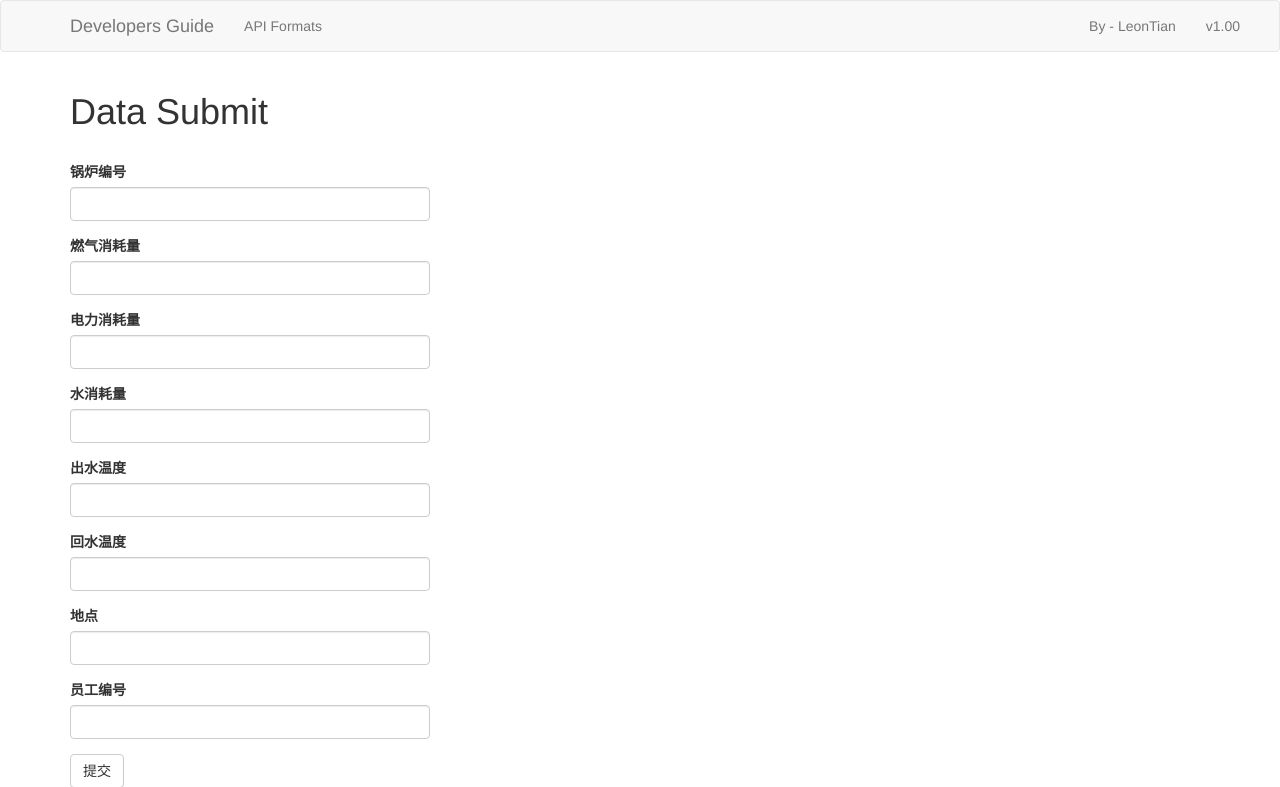
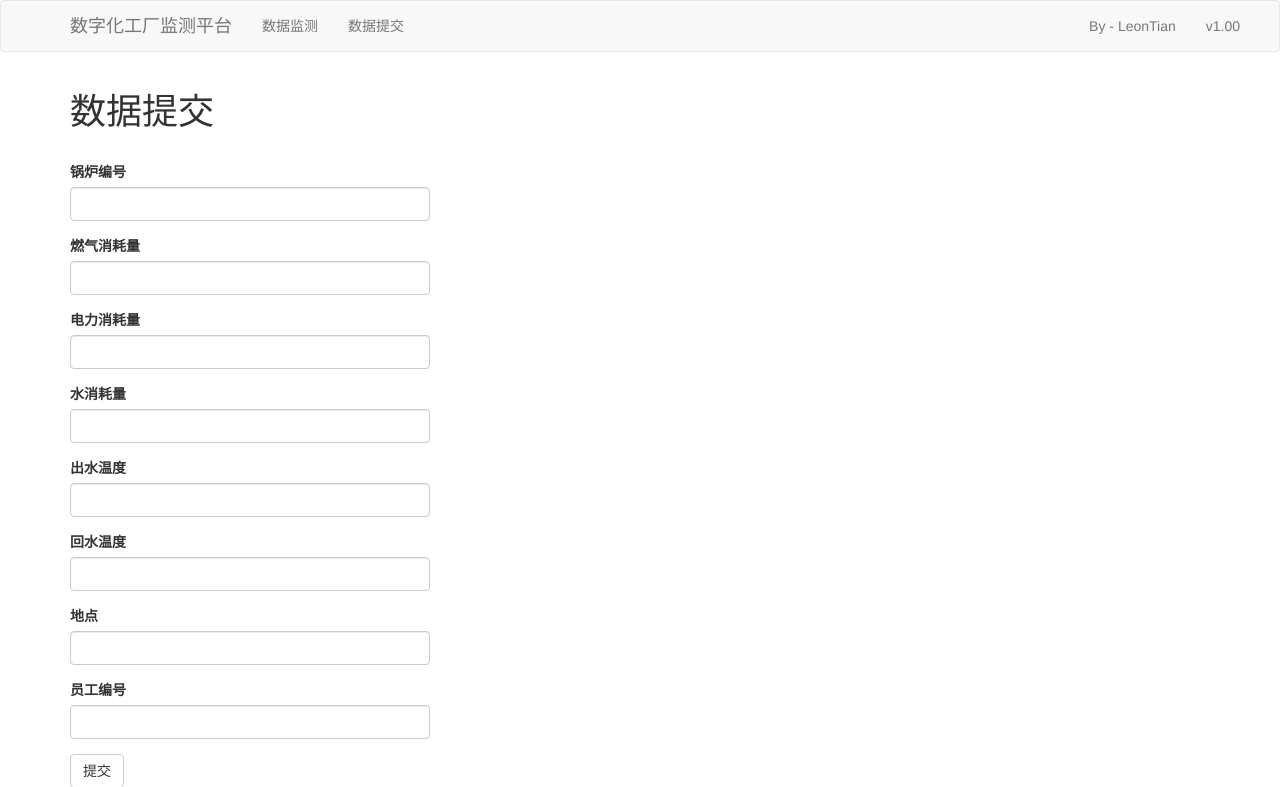
Before and after one commit to chenjiaqi-factory-project/WebUIPART, a Flask app: page /data-submit in a window 1280 px wide. Shown: the top 787 px of the page. Run offline with Flask 2, Linux system fonts and the light colour scheme; some libraries are stand-ins or nearby versions.

Commit message:
UI update

```diff
--- a/app/routes.py
+++ b/app/routes.py
@@ -14,16 +14,16 @@ def usage():
     if result.status_code == 200:
         document_list = get_api_info(result)
         document_list.reverse()
-        return render_template('frontPage.html', documents=document_list)
+        return render_template('frontPage.html', documents=document_list, title='数据监测')
     else:
         document_list = [{'Error': 'Server Down.'}]
-        return render_template('frontPage.html', documents=document_list)
+        return render_template('frontPage.html', documents=document_list, title='数据监测')
 
 
 @app.route('/data-submit', methods=['GET'])
 def data_submit_view():
     form = DataRecordForm()
-    return render_template('dataSubmit.html', form=form)
+    return render_template('dataSubmit.html', form=form, title='数据提交')
 
 
 @app.route('/data-submit', methods=['POST'])
--- a/app/templates/base.html
+++ b/app/templates/base.html
@@ -1,9 +1,9 @@
 {% extends 'bootstrap/base.html' %}
     {% block title %}
         {% if title %}
-        {{ title }}
+        {{ title }} - 数字化工厂监测平台
         {% else %}
-        Developers Guide
+        数字化工厂监测平台
         {% endif %}
     {% endblock %}
 
@@ -17,12 +17,13 @@
                         <span class="icon-bar"></span>
                         <span class="icon-bar"></span>
                     </button>
-                    <a class="navbar-brand" href="/">Developers Guide</a>
+                    <a class="navbar-brand" href="/">数字化工厂监测平台</a>
             </div>
             <div class="collapse navbar-collapse" id="bs-example-navbar-collapse-1">
                 <div class="container">
                     <ul class="nav navbar-nav">
-                        <li><a href="/">API Formats</a></li>
+                        <li><a href="/">数据监测</a></li>
+                        <li><a href="{{ url_for('data_submit_view') }}">数据提交</a></li>
                     </ul>
                     <ul class="nav navbar-nav navbar-right">
                         <li><a href="https://github.com/XinyaoTian">By - LeonTian </a></li>
--- a/app/templates/dataSubmit.html
+++ b/app/templates/dataSubmit.html
@@ -3,7 +3,7 @@
 {% import 'bootstrap/wtf.html' as wtf %}
 
 {% block app_content %}
-    <h1>Data Submit</h1>
+    <h1>数据提交</h1>
     <br>
     <div class="row">
         <div class="col-md-4">
```
